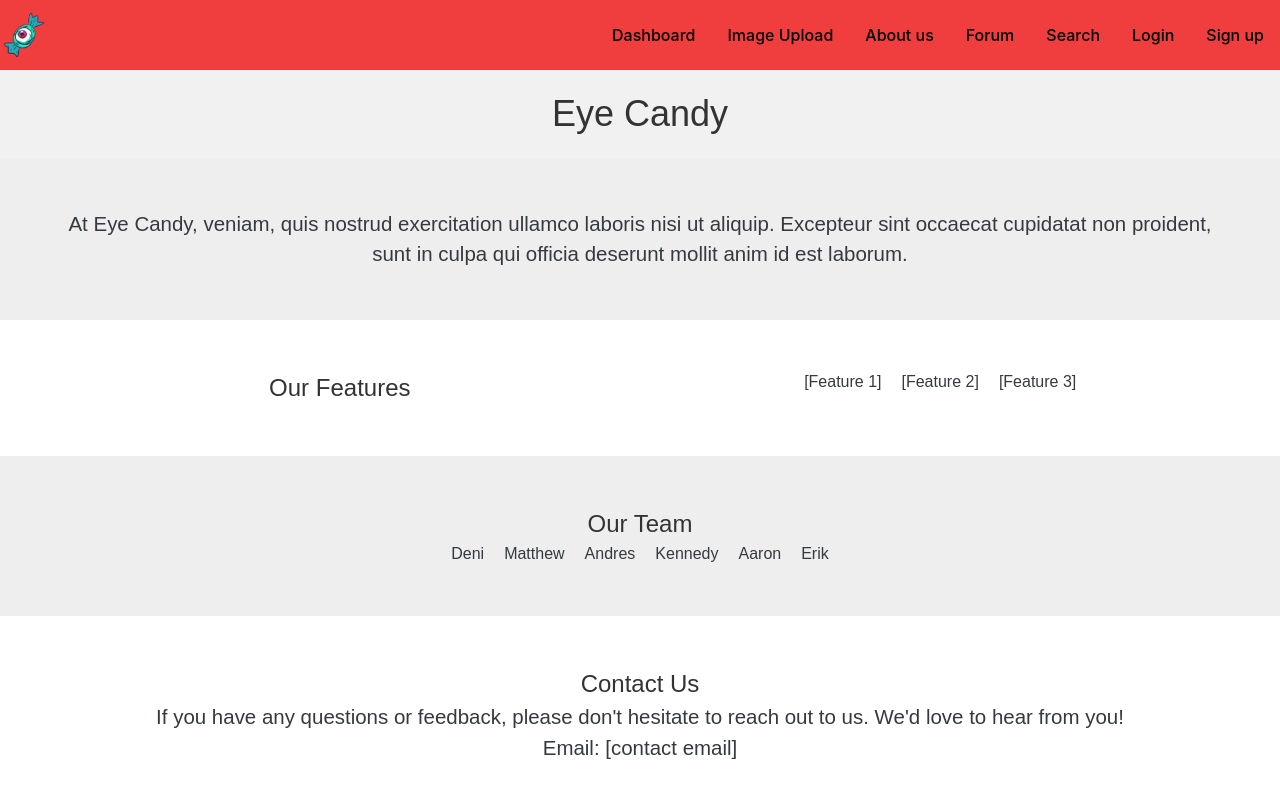
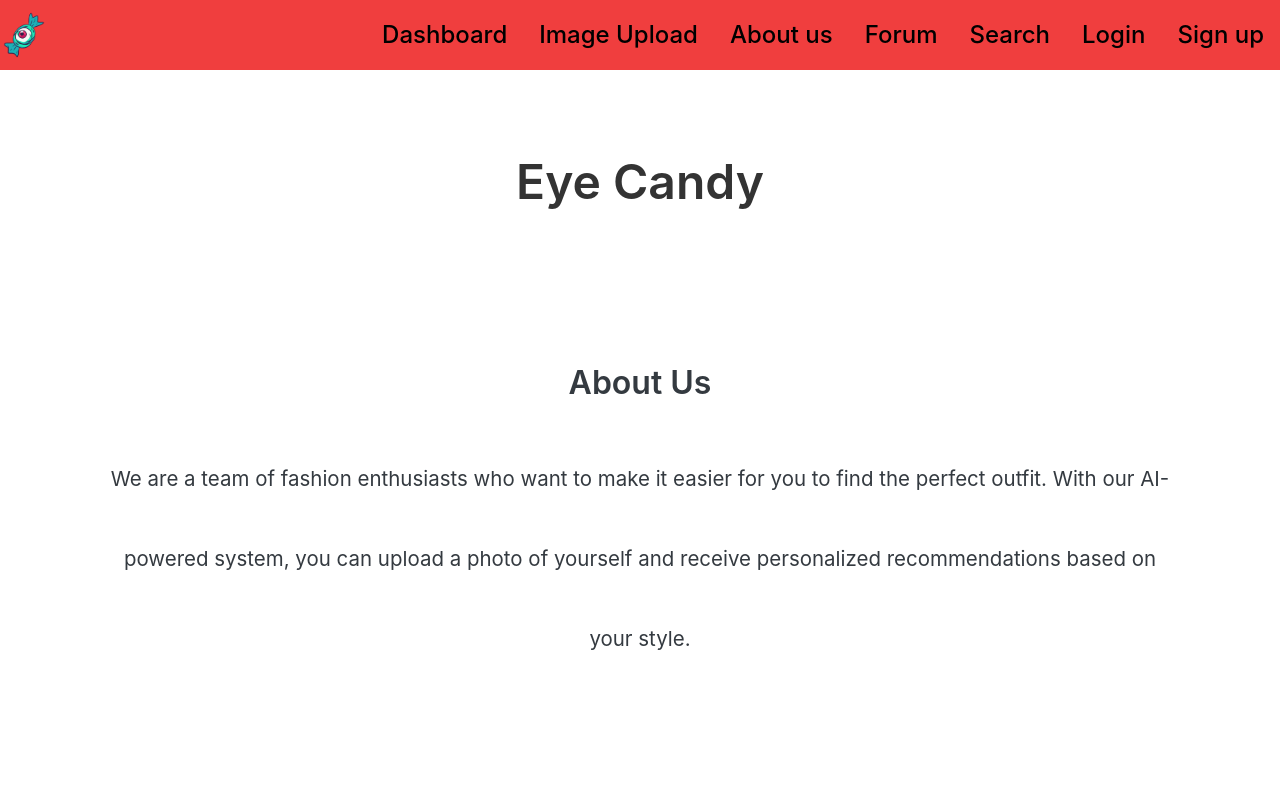
Before and after one commit to 490-Team-MAAKDE/490-Project, a React (Create React App) app in the folder Eye Candy Project/Code Design/Front-End/eye-candy/: page /about-us in a window 1280 px wide. Shown: the top 800 px of the page. Built offline with nearby package versions, Linux system fonts and the light colour scheme.

Commit message:
Edited format of about us page and changed the styling

```diff
--- a/Eye Candy Project/Code Design/Front-End/eye-candy/src/Pages/AboutUs.css
+++ /dev/null
@@ -1,72 +0,0 @@
-.body {
-  font-family: Arial, sans-serif;
-  font-size: 16px;
-  line-height: 1.5;
-  margin: 0;
-  padding: 0;
-}
-
-.header__title__about {
-  background-color: #f1f1f1;
-  margin: 0 auto;
-  padding: 20px;
-  text-align: center;
-}
-
-.h1 {
-  margin: 0;
-  font-size: 36px;
-  color: #333;
-}
-
-.mission {
-  padding: 50px;
-  background-color: #eee;
-  text-align: center;
-}
-.features {
-  padding: 50px;
-  text-align: center;
-}
-.features h2 {
-  margin-top: 0;
-  font-size: 24px;
-  color: #333;
-}
-.features ul {
-  list-style-type: none;
-  padding: 0;
-  margin: 0;
-}
-.features li {
-  display: inline-block;
-  margin: 0 10px;
-}
-.team {
-  padding: 50px;
-  background-color: #eee;
-  text-align: center;
-}
-.team h2 {
-  margin-top: 0;
-  font-size: 24px;
-  color: #333;
-}
-.team ul {
-  list-style-type: none;
-  padding: 0;
-  margin: 0;
-}
-.team li {
-  display: inline-block;
-  margin: 0 10px;
-}
-.contact {
-  padding: 50px;
-  text-align: center;
-}
-.contact h2 {
-  margin-top: 0;
-  font-size: 24px;
-  color: #333;
-}
--- a/Eye Candy Project/Code Design/Front-End/eye-candy/src/Pages/AboutUs.js
+++ b/Eye Candy Project/Code Design/Front-End/eye-candy/src/Pages/AboutUs.js
@@ -1,19 +1,23 @@
 import React from "react";
-import "./AboutUs.css";
+import styles from "./AboutUs.module.css";
+
 function AboutUs() {
   return (
-    <div className="body">
-      <header className="header__title__about">
-        <h1 className="h1">Eye Candy</h1>
+    <div className={styles.wrapper}>
+      <div className={styles.body}>
+        <header className={styles.header__title__about}>
+          <h1 className={styles.h1}>Eye Candy</h1>
         </header>
-      <section className="mission">
+        <section className={styles.mission}>
+          <h2>About Us</h2>
           <p>
-          At Eye Candy, veniam, quis nostrud exercitation ullamco laboris nisi
-          ut aliquip. Excepteur sint occaecat cupidatat non proident, sunt in
-          culpa qui officia deserunt mollit anim id est laborum.
+            We are a team of fashion enthusiasts who want to make it easier for
+            you to find the perfect outfit. With our AI-powered system, you can
+            upload a photo of yourself and receive personalized recommendations
+            based on your style.
           </p>
         </section>
-      <section className="features">
+        <section className={styles.features}>
           <h2>Our Features</h2>
           <ul>
             <li>[Feature 1]</li>
@@ -21,7 +25,7 @@ function AboutUs() {
             <li>[Feature 3]</li>
           </ul>
         </section>
-      <section className="team">
+        <section className={styles.team}>
           <h2>Our Team</h2>
           <ul>
             <li>Deni</li>
@@ -32,14 +36,15 @@ function AboutUs() {
             <li>Erik</li>
           </ul>
         </section>
-      <section className="contact">
+        <section className={styles.contact}>
           <h2>Contact Us</h2>
           <p>
-          If you have any questions or feedback, please don't hesitate to reach
-          out to us. We'd love to hear from you!
+            If you have any questions or feedback, please don't hesitate to
+            reach out to us. We'd love to hear from you!
           </p>
-        <p>Email: [contact email]</p>
+          <p>Email: EyeCandySupport@gmail.com</p>
         </section>
+      </div>
     </div>
   );
 }
--- /dev/null
+++ b/Eye Candy Project/Code Design/Front-End/eye-candy/src/Pages/AboutUs.module.css
@@ -0,0 +1,168 @@
+/* Reset styles */
+* {
+  margin: 0;
+  padding: 0;
+  box-sizing: border-box;
+}
+
+/* Typography */
+body {
+  font-family: "Helvetica Neue", sans-serif;
+  font-size: 16px;
+  line-height: 1.5;
+  color: #333;
+}
+
+h1, h2, h3 {
+  font-weight: 600;
+  margin-bottom: 1rem;
+}
+
+h1 {
+  font-size: 3rem;
+}
+
+h2 {
+  font-size: 2rem;
+}
+
+h3 {
+  font-size: 1.5rem;
+}
+
+p {
+  margin-bottom: 1.5rem;
+}
+li{
+  font-size: 1.5rem;
+}
+section{
+  margin-top: 3rem;
+  margin-bottom: 3rem;
+}
+
+/* Layout */
+.container {
+  max-width: 1200px;
+  margin: 0 auto;
+  padding: 1rem;
+}
+
+header {
+  /* background-color: #f8f8f8; */
+  padding: 2rem;
+  text-align: center;
+  margin-top: 3rem;
+}
+
+.header__title__about h1 {
+  margin: 0;
+  font-size: 3rem;
+  color: #333;
+}
+
+.mission {
+  /* background-color: #f8f8f8; */
+  padding: 3rem;
+  text-align: center;
+  line-height: 5rem;
+}
+
+.features {
+  /* background-color: #f0f0f0; */
+  padding: 3rem;
+  text-align: center;
+  display: flex;
+  justify-content: center;
+  align-items: center;
+  flex-direction: column;
+}
+
+.features ul {
+  list-style: none;
+  margin-top: 1.5rem;
+  display: flex;
+  flex-wrap: wrap;
+  flex-direction: column ;
+  justify-content: center;
+}
+
+.features li {
+  flex-basis: calc(33.33% - 2rem);
+  font-size: 1.5rem;
+  margin: 1rem;
+  text-align: center;
+}
+
+.features li img {
+  display: block;
+  width: 100%;
+  max-width: 200px;
+  margin: 0 auto 1rem;
+  border-radius: 50%;
+  box-shadow: 0px 3px 10px rgba(0, 0, 0, 0.2);
+}
+
+.features li h3 {
+  font-size: 1.5rem;
+  margin-bottom: 0.5rem;
+}
+
+.features li p {
+  font-size: 1rem;
+}
+
+.team {
+  /* background-color: #f8f8f8; */
+  padding: 3rem;
+  text-align: center;
+}
+
+.team ul {
+  list-style: none;
+  margin-top: 1.5rem;
+  display: flex;
+  flex-wrap: wrap;
+  justify-content: center;
+  flex-direction: column;
+}
+
+.team li {
+  flex-basis: calc(16.666% - 2rem);
+  margin: 1rem;
+}
+
+.team li img {
+  display: block;
+  width: 100%;
+  max-width: 100px;
+  margin: 0 auto 1rem;
+  border-radius: 50%;
+  box-shadow: 0px 3px 10px rgba(0, 0, 0, 0.2);
+}
+
+.team li p {
+  font-size: 2rem;
+  margin-top: 0.5rem;
+}
+
+.contact {
+  /* background-color: #f0f0f0; */
+  padding: 3rem;
+  text-align: center;
+}
+
+.contact h2 {
+  margin-bottom: 2rem;
+}
+
+.contact p {
+  font-size: 1.5rem;
+  margin-bottom: 1.5rem;
+}
+
+.wrapper {
+  max-width: 1200px;
+  margin: 0 auto;
+  padding: 0 20px;
+}
```
Lines whose indentation alone changed are shown as unchanged.
